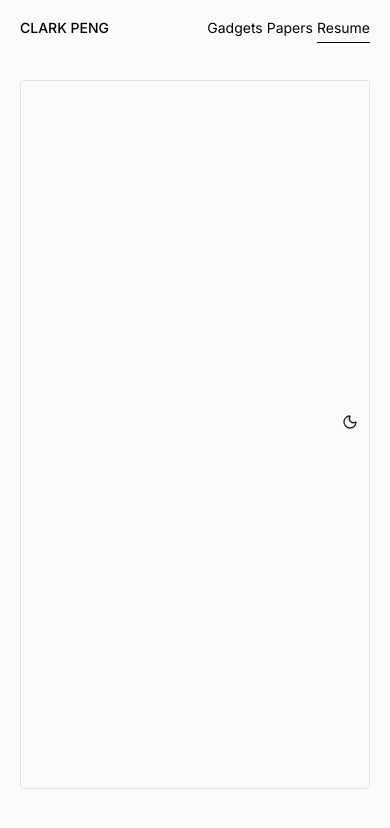
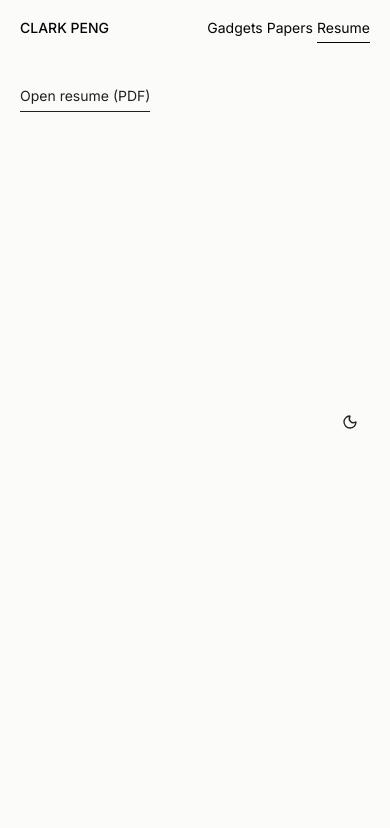
Before and after one commit to clarkipeng/clarkipeng.github.io, a React (Vite) app: page /resume in a window 390 px wide. Shown: the top 828 px of the page. Built offline with nearby package versions, Linux system fonts and the light colour scheme.

Commit message:
fix: link the resume PDF on phones and use Inter for Smoke canvas text

```diff
--- a/src/components/Smoke.tsx
+++ b/src/components/Smoke.tsx
@@ -220,7 +220,7 @@ export const Smoke = ({
                 ctx.lineWidth = 0;
                 ctx.textAlign = 'center';
                 ctx.textBaseline = 'bottom';
-                ctx.font = `20px "Space Grotesk"`;
+                ctx.font = `20px "Inter"`;
                 ctx.strokeText(caption, w / 2, h - 10);
                 ctx.fillText(caption, w / 2, h - 10);
             }
@@ -271,7 +271,7 @@ export const Smoke = ({
             ctx.fillStyle = '#fff';
             ctx.textAlign = 'center';
             ctx.textBaseline = 'middle';
-            ctx.font = `14px "Space Grotesk"`;
+            ctx.font = `14px "Inter"`;
             ctx.fillText(text, w / 2, h / 2);
 
             const data = ctx.getImageData(0, 0, w, h).data;
--- a/src/pages/CVPage.tsx
+++ b/src/pages/CVPage.tsx
@@ -1,5 +1,5 @@
 import { siteConfig } from '../data/siteData';
-import { wideMeasure, pageBackground } from '../data/theme';
+import { getButtonClass, wideMeasure, pageBackground } from '../data/theme';
 
 const CVPage = () => (
   <main className={`w-full grow ${pageBackground}`}>
@@ -7,8 +7,12 @@ const CVPage = () => (
       <iframe
         src={siteConfig.resumeUrl}
         title="Clark Peng Resume"
-        className="h-[84vh] w-full rounded-sm border border-black/10 bg-white dark:border-white/15"
+        className="hidden h-[84vh] w-full rounded-sm border border-black/10 bg-white sm:block dark:border-white/15"
       />
+      {/* Phones render PDFs in iframes as a single page, so link to the file instead. */}
+      <a href={siteConfig.resumeUrl} className={`${getButtonClass('primary')} sm:hidden`}>
+        Open resume (PDF)
+      </a>
     </section>
   </main>
 );
```
Also changed, not shown: 1 other file (tests, documents, lock files or other folders).
